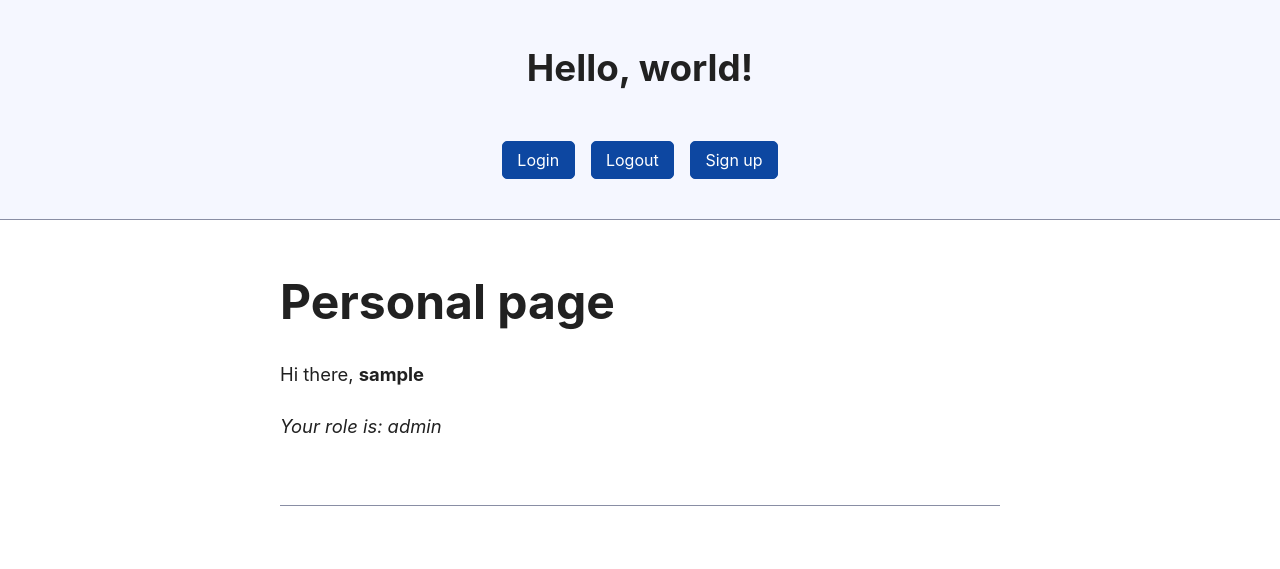
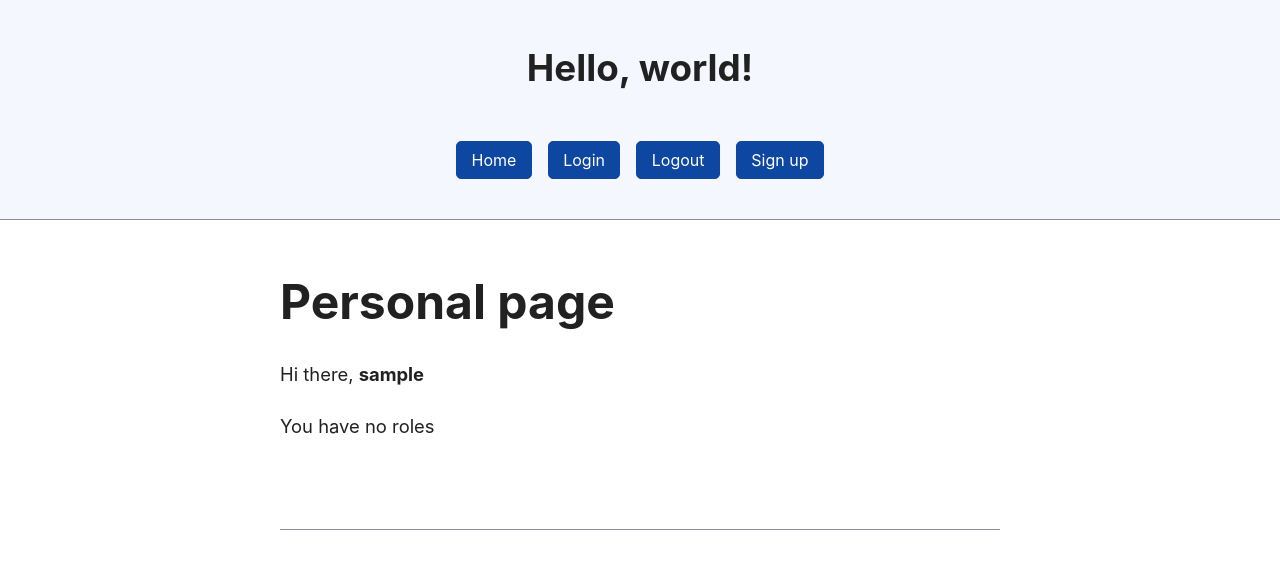
Before and after one commit to arepw/flask_app_base, a Flask app: a page that uses templates/base.html in a window 1280 px wide. Shown: the top 569 px of the page. Run offline with Flask 3, Linux system fonts and the light colour scheme; the visitor is signed in with stand-in values (Sample User, id 1); data comes from the database, SQL or seed files in the repository; data that the repository does not hold is empty.

Commit message:
Add roles, minor changes

```diff
--- a/routes.py
+++ b/routes.py
@@ -1,19 +1,19 @@
 from flask import render_template, redirect, url_for, request, Flask
 from flask_login import current_user, login_required, login_user, logout_user
 
-from models import User
+from models import User, Role
 
 
 def register_routes(app: Flask, db, bcrypt):
     @app.route('/', methods=['GET', 'POST'])
     def home():
-        if current_user.is_authenticated:
-            return render_template('home.html', current_user=current_user)
-        return render_template('home.html')
+        return render_template('home.html', current_user=current_user)
 
     @app.route('/signup', methods=['GET', 'POST'])
     def signup():
         if request.method == 'GET':
+            if current_user.is_authenticated:
+                return redirect(url_for('home'))
             return render_template('signup.html')
         elif request.method == 'POST':
             username = request.form['username']
--- a/templates/base.html
+++ b/templates/base.html
@@ -10,6 +10,9 @@
         <h3 style="font-size: 2em">Hello, world!</h3>
         <nav>
             <ul>
+                <li>
+                    <a class="button" href="{{ url_for('home') }}">Home</a>
+                </li>
                 <li>
                     <a class="button" href="{{ url_for('login') }}">Login</a>
                 </li>
--- a/templates/user.html
+++ b/templates/user.html
@@ -8,6 +8,15 @@
     <h1>Personal page</h1>
     <p>Hi there, <b>{{ user.username }}</b></p>
 
-    <i>Your role is: {{ user.role }}</i>
+    {% if user.roles %}
+    <p>Your roles are:</p>
+    <ul>
+        {% for role in user.roles %}
+            <li>{{ role.name }}</li>
+        {% endfor %}
+    </ul>
+    {% else %}
+    <p>You have no roles</p>
+    {% endif %}
 
 {% endblock %}
```
Also changed, not shown: models.py (+26 -1 lines).
